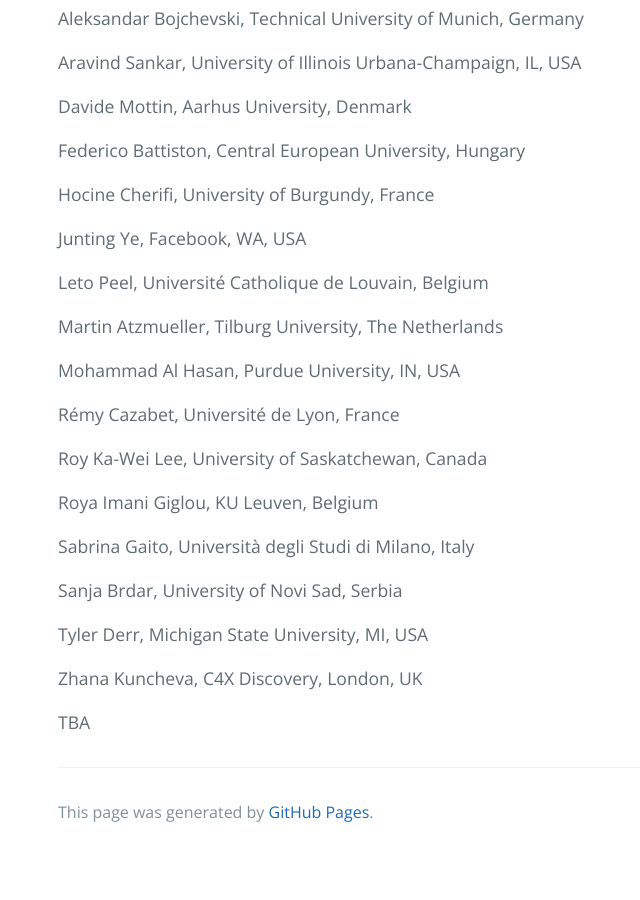
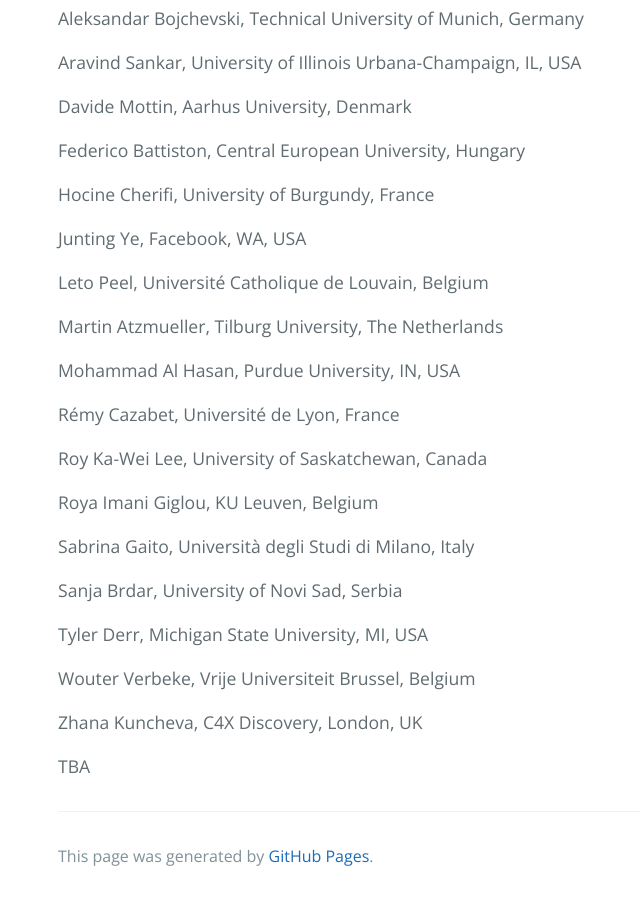
Before and after one commit to NMLA-WorldCIST/NMLA-WorldCIST.github.io, a Jekyll site: the page built from index.md, in a window 1280 px wide and 900 px high, scrolled down 4499 px. Shown: the whole window, without its empty margins (166-806 px from the left). Built offline with Jekyll 4.4.1, drawn with Linux system fonts in a browser that asks for light colours; before the commit the page ends 5355 px from its top, so only the background shows below that.

Commit message:
Added one PC member which was mistakenly forgotten

```diff
--- a/index.md
+++ b/index.md
@@ -182,7 +182,7 @@ Sanja	Šćepanović,	Bell Labs	Cambridge, UK
 
 Tyler Derr, Michigan State University, MI, USA
 
-<!--- Wouter Verbeke, Vrije Universiteit Brussel, Belgium -->
+Wouter Verbeke, Vrije Universiteit Brussel, Belgium
 
 Zhana	Kuncheva,	C4X	Discovery,	London,	UK
 
```
